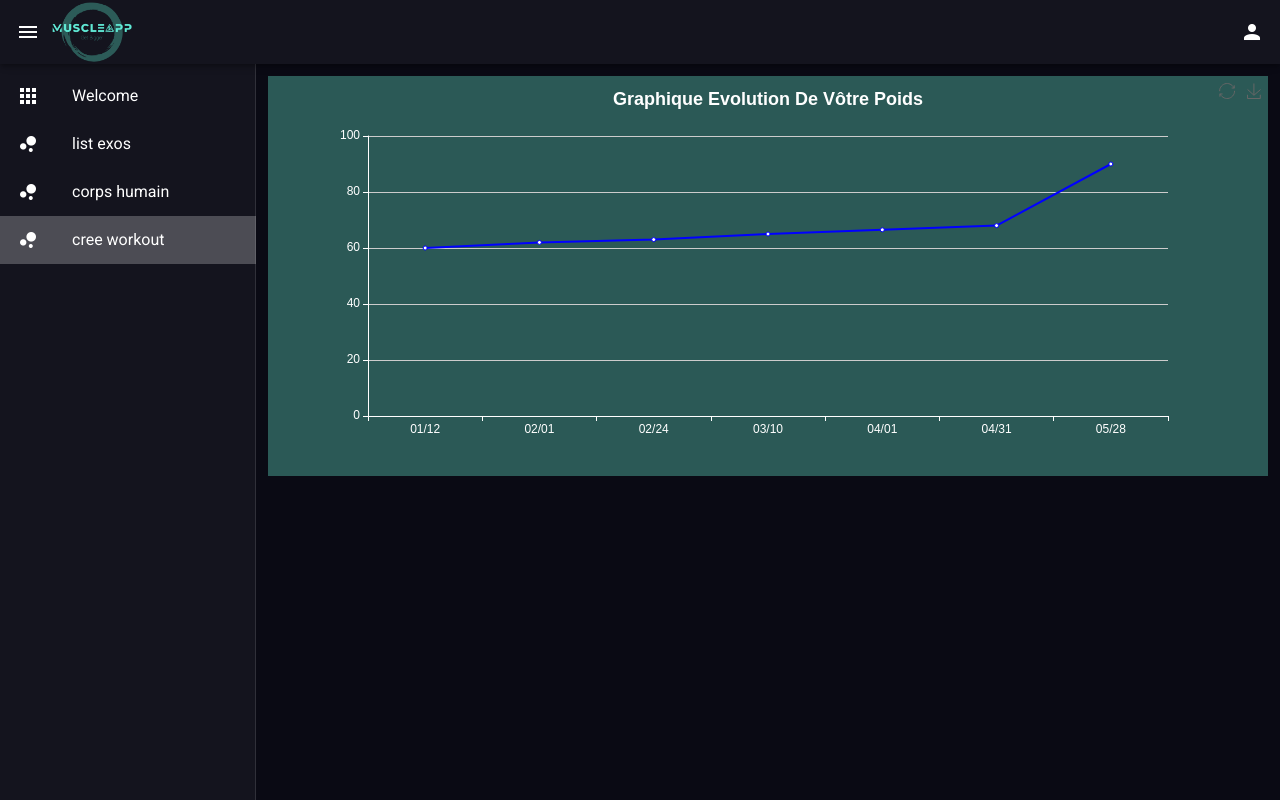
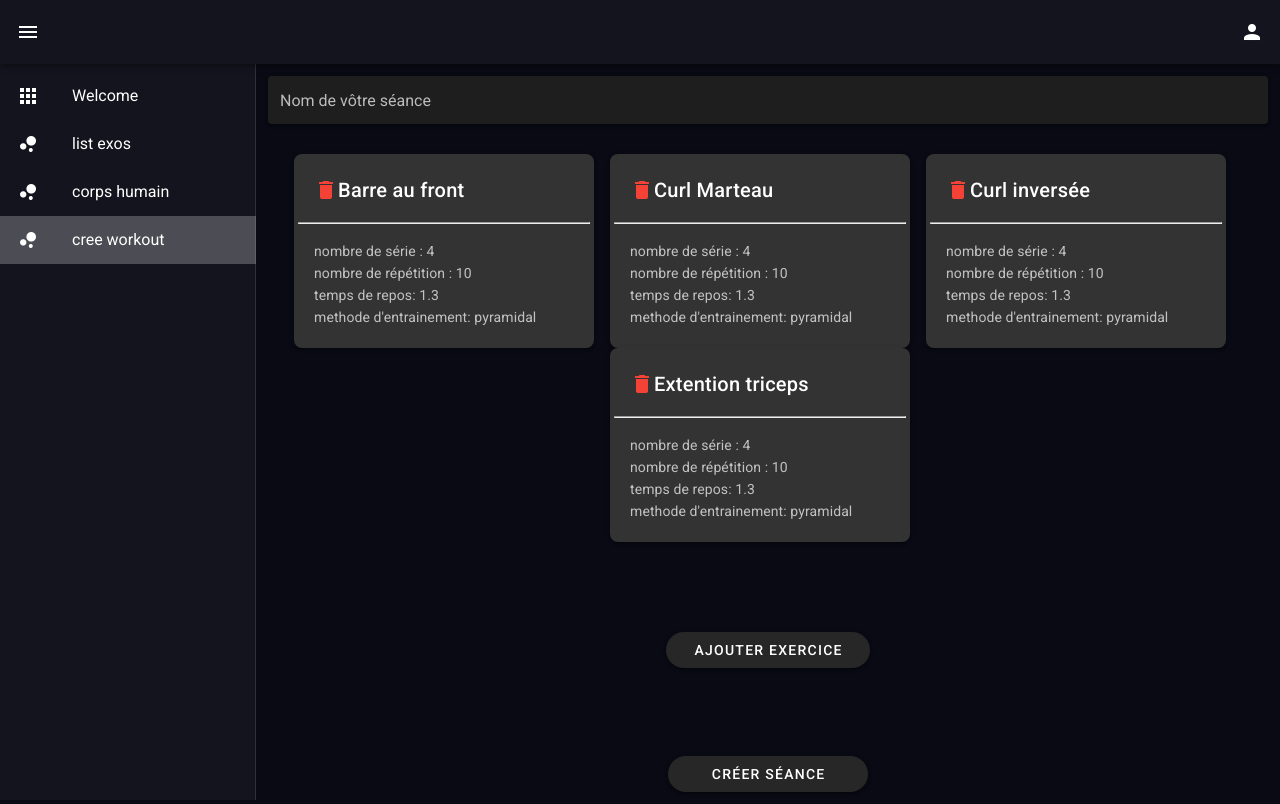
Before and after one commit to Baptiste-Ferrand/MuscleApp-Front, a Nuxt app: page /cree-workout in a window 1280 px wide. Built offline with nearby package versions, Linux system fonts and the light colour scheme.

Commit message:
add muscle (tricepc, biceps, quad, ishio, pec, molet)

```diff
--- a/pages/cree-workout.vue
+++ b/pages/cree-workout.vue
@@ -1,18 +1,264 @@
 <template>
-<div>
-  <graph-stats-weight></graph-stats-weight>
-</div>
+  <div>
+    <v-text-field
+      v-model="seance.title"
+      align="center"
+      clearable
+      label="Nom de vôtre séance"
+      solo
+    ></v-text-field>
+    <div class="card-container">
+      <v-card
+        v-for="(item, index) of temp_exercices"
+        :key="index"
+        class="exo-card"
+        @click="infoExo(item)"
+      >
+        <v-card-title>
+          <v-icon color="red" @click="deleteExo(item)">mdi-delete</v-icon>
+          {{ item.title }}
+        </v-card-title>
+        <hr />
+        <v-card-text>
+          nombre de série : {{ item.series }} <br />
+          nombre de répétition : {{ item.repetitions }} <br />
+          temps de repos: {{ item.repos }} <br />
+          methode d'entrainement: {{ item.methods }}
+        </v-card-text
+        >
+      </v-card>
+    </div>
+    <template>
+      <v-row justify="center">
+        <v-dialog v-model="dialog" max-width="600px" persistent>
+          <template #activator="{ on, attrs }">
+            <v-btn class="add-button" v-bind="attrs" v-on="on">
+              Ajouter exercice
+            </v-btn>
+          </template>
+          <v-card>
+            <v-icon color="red" @click="dialog = false"
+            >mdi-window-close
+            </v-icon
+            >
+            <v-card-title>
+              <span class="text-h5">Creation exercice</span>
+            </v-card-title>
+            <v-card-text>
+              <v-container>
+                <v-row>
+                  <v-col cols="12" md="4" sm="6">
+                    <v-combobox
+                      v-model="temp_data_exo.title"
+                      :items="exercice"
+                      clearable
+                      filled
+                      hide-selected
+                      outlined
+                      small-chips
+                    ></v-combobox>
+                  </v-col>
+                  <v-col cols="12" md="4" sm="3">
+                    <v-text-field
+                      v-model="temp_data_exo.series"
+                      label="Séries"
+                    ></v-text-field>
+                  </v-col>
+                  <v-col cols="12" md="4" sm="3">
+                    <v-text-field
+                      v-model="temp_data_exo.repetitions"
+                      label="Répétition"
+                      persistent-hint
+                      required
+                    ></v-text-field>
+                  </v-col>
+                  <v-col cols="12">
+                    <v-text-field
+                      v-model="temp_data_exo.repos"
+                      label="Temps Repos"
+                      required
+                    ></v-text-field>
+                  </v-col>
+                  <v-chip-group v-model="selectedChip" column>
+                    <v-chip
+                      v-for="chip in chips"
+                      :key="chip.value"
+                      :value="chip.value"
+                      filter
+                      outlined
+                    >
+                      {{ chip.label }}
+                    </v-chip>
+                  </v-chip-group>
+                </v-row>
+              </v-container>
+            </v-card-text>
+            <v-card-actions>
+              <v-spacer></v-spacer>
+              <v-btn color="blue darken-1" text @click="saveExo"> Save</v-btn>
+            </v-card-actions>
+          </v-card>
+        </v-dialog>
+      </v-row>
+    </template>
+    <v-btn class="add-button" @click="creatSeance"> Créer Séance</v-btn>
+  </div>
 </template>
 
 <script>
-import GraphStatsWeight from "~/components/GraphStatsWeight.vue";
+import Vue from "vue";
 
 export default {
   name: "CreeWorkout",
-  components: { GraphStatsWeight }
-}
+  data() {
+    return {
+      dialog: false,
+      exercice: ["barre au front", "Bench", "squat"],
+      chips: [
+        { label: "Pyramidal", value: "pyramidal" },
+        { label: "Tempo", value: "tempo" },
+        { label: "Dropset", value: "dropset" },
+        { label: "Concentrique", value: "concentrique" },
+        { label: "Excentrique", value: "excentrique" }
+      ],
+      selectedChip: null,
+      last_id: 0,
+      temp_data_exo: {
+        title: "",
+        series: 0,
+        repetitions: 0,
+        repos: 0,
+        methods: "",
+        id: 0
+      },
+      temp_exercices: [
+        {
+          title: "Barre au front",
+          series: 4,
+          repetitions: 10,
+          repos: 1.3,
+          methods: "pyramidal",
+          id: 0
+        },
+        {
+          title: "Curl Marteau",
+          series: 4,
+          repetitions: 10,
+          repos: 1.3,
+          methods: "pyramidal",
+          id: 1
+        },
+        {
+          title: "Curl inversée",
+          series: 4,
+          repetitions: 10,
+          repos: 1.3,
+          methods: "pyramidal",
+          id: 2
+        },
+        {
+          title: "Extention triceps",
+          series: 4,
+          repetitions: 10,
+          repos: 1.3,
+          methods: "pyramidal",
+          id: 3
+        }
+      ],
+      seance: { title: "", exercices: [] }
+    };
+  },
+  mounted() {
+    this.GetLastId();
+  },
+  methods: {
+    cancelledExo() {
+      // clear cash
+      this.dialog = false;
+    },
+    infoExo(item) {
+      console.log(item);
+    },
+    deleteExo(item) {
+      this.temp_exercices = this.temp_exercices.filter(function(list) {
+        return list.id !== item.id;
+      });
+    },
+    saveExo() {
+      this.last_id++;
+      this.temp_data_exo.methods = this.selectedChip;
+      this.temp_data_exo.id = this.last_id;
+      Vue.set(
+        this.temp_exercices,
+        this.temp_exercices.length,
+        Object.assign({}, this.temp_data_exo)
+      );
+      this.dialog = false;
+    },
+    GetLastId() {
+      this.last_id = this.temp_exercices.reduce((prev, current) => {
+        return current.id > prev.id ? current : prev;
+      });
+      this.last_id = this.last_id.id;
+    },
+    creatSeance() {
+      this.seance.exercices = this.temp_exercices;
+      console.log(this.seance);
+      // appelle de la route pour ajouter la seance
+    }
+  }
+};
 </script>
 
 <style scoped>
+.card-container {
+  flex-wrap: wrap; /* Sauter à la ligne lorsque nécessaire */
+  display: flex; /* Afficher les cards en ligne */
+  justify-content: center; /* Aligner horizontalement les cards au centre */
+}
 
+.exo-card {
+  background-color: #333333;
+  border-radius: 8px;
+  box-shadow: 0 2px 4px rgba(0, 0, 0, 0.1);
+  padding: 4px;
+  width: 300px;
+  height: auto;
+  display: flex;
+  flex-direction: column;
+  justify-content: space-between;
+  margin-right: 16px;
+  color: #ffffff;
+}
+
+v-card-title {
+  display: flex;
+  align-items: center;
+  font-weight: bold;
+  font-size: 18px; /* Taille de la police pour le titre */
+  margin-top: -8px;
+}
+
+v-card-title v-icon {
+  font-size: 16px; /* Taille de la police pour l'icône */
+  margin-right: 8px; /* Espacsement entre l'icône et le titre */
+}
+
+v-card-actions {
+  display: flex;
+  justify-content: flex-end;
+}
+
+v-card-text {
+  font-size: 14px; /* Taille de la police pour le texte du contenu */
+}
+
+.add-button {
+  border-radius: 25px 25px 25px 25px;
+  display: block;
+  margin-left: auto;
+  margin-right: auto;
+  width: 20%;
+  margin-top: 10%;
+}
 </style>
```
